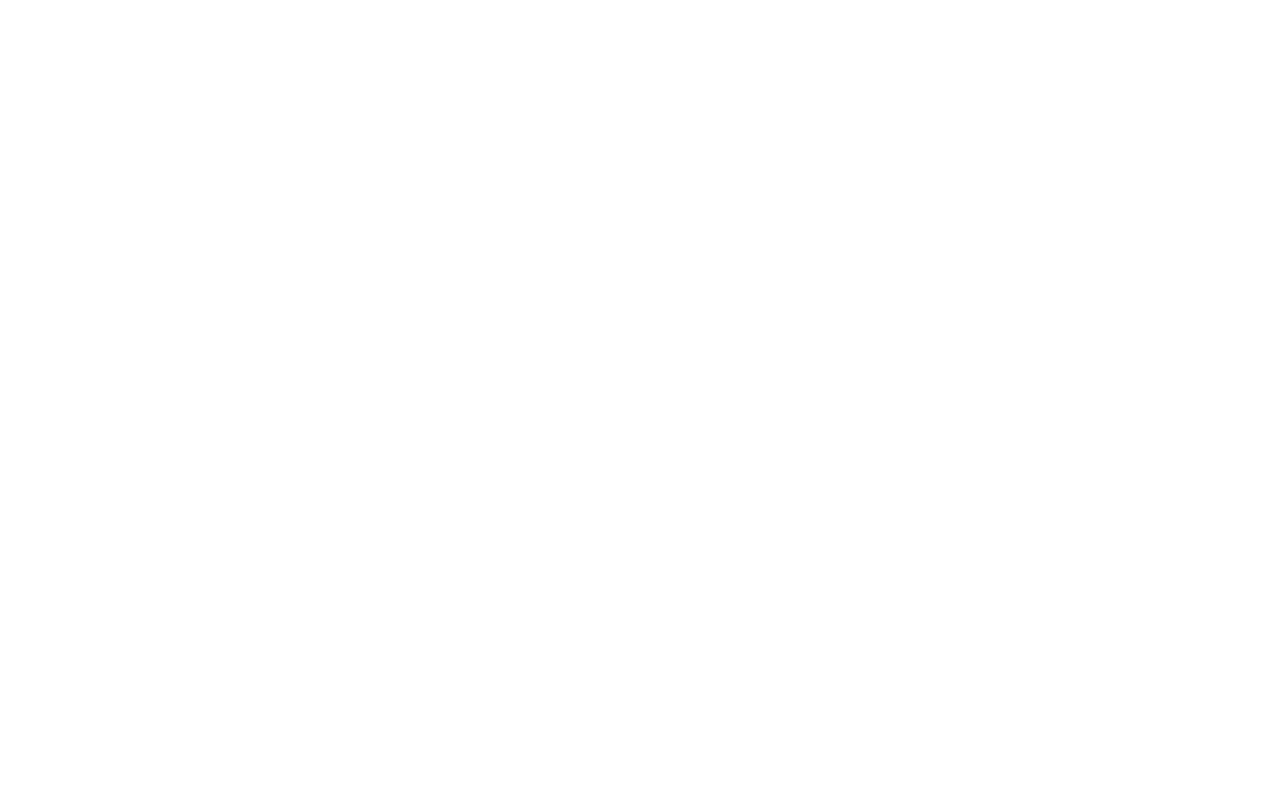
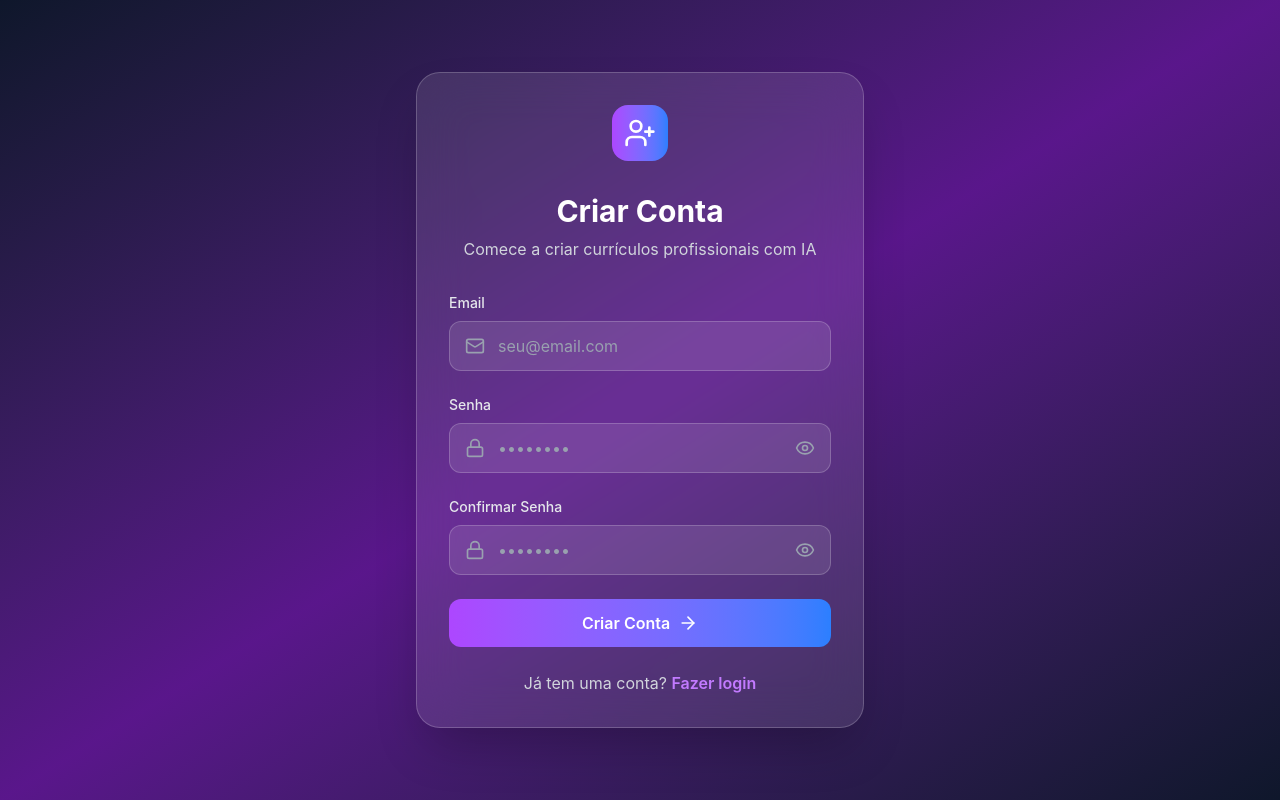
Before and after one commit to pedro0102-hyand/AI-resume-generator, a React app in the folder frontend/: page /register in a window 1280 px wide. Before the commit this address had no page. Built offline with nearby package versions, Linux system fonts and the light colour scheme; the HTML template or start-up script is replaced by a standard one.

Commit message:
Register

```diff
--- a/frontend/src/App.tsx
+++ b/frontend/src/App.tsx
@@ -1,6 +1,7 @@
 import { BrowserRouter, Routes, Route, Navigate } from 'react-router-dom';
 import { Toaster } from 'react-hot-toast';
 import { Login } from './pages/Login';
+import { Register } from './pages/Register';
 
 function App() {
   return (
@@ -8,6 +9,7 @@
       <Toaster position="top-right" />
       <Routes>
         <Route path="/login" element={<Login />} />
+        <Route path="/register" element={<Register />} />
         <Route path="/" element={<Navigate to="/login" replace />} />
       </Routes>
     </BrowserRouter>
--- /dev/null
+++ b/frontend/src/pages/Register.tsx
@@ -0,0 +1,166 @@
+import { useState } from 'react';
+import { useNavigate, Link } from 'react-router-dom';
+import { Mail, Lock, ArrowRight, UserPlus, Eye, EyeOff } from 'lucide-react';
+import { authService } from '../services/auth.service';
+import toast from 'react-hot-toast';
+
+export const Register = () => {
+  const navigate = useNavigate();
+  const [email, setEmail] = useState('');
+  const [password, setPassword] = useState('');
+  const [confirmPassword, setConfirmPassword] = useState('');
+  const [isLoading, setIsLoading] = useState(false);
+  const [showPassword, setShowPassword] = useState(false);
+  const [showConfirmPassword, setShowConfirmPassword] = useState(false);
+
+  const handleSubmit = async (e: React.FormEvent) => {
+    e.preventDefault();
+
+    // Validação de senha
+    if (password !== confirmPassword) {
+      toast.error('As senhas não coincidem');
+      return;
+    }
+
+    if (password.length < 6) {
+      toast.error('A senha deve ter pelo menos 6 caracteres');
+      return;
+    }
+
+    setIsLoading(true);
+
+    try {
+      const tokens = await authService.register(email, password);
+      authService.setToken(tokens.access_token);
+      toast.success('Conta criada com sucesso!');
+      navigate('/dashboard');
+    } catch (error: any) {
+      console.error('Erro no registro:', error);
+      toast.error(error.response?.data?.detail || 'Erro ao criar conta');
+    } finally {
+      setIsLoading(false);
+    }
+  };
+
+  return (
+    <div className="min-h-screen bg-gradient-to-br from-slate-900 via-purple-900 to-slate-900 flex items-center justify-center p-4">
+      <div className="w-full max-w-md">
+        <div className="bg-white/10 backdrop-blur-xl rounded-3xl p-8 shadow-2xl border border-white/20">
+          <div className="flex items-center justify-center mb-8">
+            <div className="bg-gradient-to-r from-purple-500 to-blue-500 p-3 rounded-2xl">
+              <UserPlus className="w-8 h-8 text-white" />
+            </div>
+          </div>
+
+          <h1 className="text-3xl font-bold text-white text-center mb-2">
+            Criar Conta
+          </h1>
+          <p className="text-gray-300 text-center mb-8">
+            Comece a criar currículos profissionais com IA
+          </p>
+
+          <form onSubmit={handleSubmit} className="space-y-6">
+            <div>
+              <label className="block text-sm font-medium text-gray-200 mb-2">
+                Email
+              </label>
+              <div className="relative">
+                <Mail className="absolute left-4 top-1/2 transform -translate-y-1/2 text-gray-400 w-5 h-5" />
+                <input
+                  type="email"
+                  value={email}
+                  onChange={(e) => setEmail(e.target.value)}
+                  className="w-full pl-12 pr-4 py-3 bg-white/10 border border-white/20 rounded-xl text-white placeholder-gray-400 focus:outline-none focus:ring-2 focus:ring-purple-500"
+                  placeholder="seu@email.com"
+                  required
+                />
+              </div>
+            </div>
+
+            <div>
+              <label className="block text-sm font-medium text-gray-200 mb-2">
+                Senha
+              </label>
+              <div className="relative">
+                <Lock className="absolute left-4 top-1/2 transform -translate-y-1/2 text-gray-400 w-5 h-5" />
+                <input
+                  type={showPassword ? 'text' : 'password'}
+                  value={password}
+                  onChange={(e) => setPassword(e.target.value)}
+                  className="w-full pl-12 pr-12 py-3 bg-white/10 border border-white/20 rounded-xl text-white placeholder-gray-400 focus:outline-none focus:ring-2 focus:ring-purple-500"
+                  placeholder="••••••••"
+                  required
+                  minLength={6}
+                />
+                <button
+                  type="button"
+                  onClick={() => setShowPassword(!showPassword)}
+                  className="absolute right-4 top-1/2 transform -translate-y-1/2 text-gray-400 hover:text-gray-300 transition"
+                >
+                  {showPassword ? (
+                    <EyeOff className="w-5 h-5" />
+                  ) : (
+                    <Eye className="w-5 h-5" />
+                  )}
+                </button>
+              </div>
+            </div>
+
+            <div>
+              <label className="block text-sm font-medium text-gray-200 mb-2">
+                Confirmar Senha
+              </label>
+              <div className="relative">
+                <Lock className="absolute left-4 top-1/2 transform -translate-y-1/2 text-gray-400 w-5 h-5" />
+                <input
+                  type={showConfirmPassword ? 'text' : 'password'}
+                  value={confirmPassword}
+                  onChange={(e) => setConfirmPassword(e.target.value)}
+                  className="w-full pl-12 pr-12 py-3 bg-white/10 border border-white/20 rounded-xl text-white placeholder-gray-400 focus:outline-none focus:ring-2 focus:ring-purple-500"
+                  placeholder="••••••••"
+                  required
+                  minLength={6}
+                />
+                <button
+                  type="button"
+                  onClick={() => setShowConfirmPassword(!showConfirmPassword)}
+                  className="absolute right-4 top-1/2 transform -translate-y-1/2 text-gray-400 hover:text-gray-300 transition"
+                >
+                  {showConfirmPassword ? (
+                    <EyeOff className="w-5 h-5" />
+                  ) : (
+                    <Eye className="w-5 h-5" />
+                  )}
+                </button>
+              </div>
+            </div>
+
+            <button
+              type="submit"
+              disabled={isLoading}
+              className="w-full bg-gradient-to-r from-purple-500 to-blue-500 text-white font-semibold py-3 rounded-xl hover:shadow-lg transition flex items-center justify-center gap-2 disabled:opacity-50 disabled:cursor-not-allowed"
+            >
+              {isLoading ? (
+                <div className="w-5 h-5 border-2 border-white/30 border-t-white rounded-full animate-spin" />
+              ) : (
+                <>
+                  Criar Conta
+                  <ArrowRight className="w-5 h-5" />
+                </>
+              )}
+            </button>
+          </form>
+
+          <div className="mt-6 text-center">
+            <p className="text-gray-300">
+              Já tem uma conta?{' '}
+              <Link to="/login" className="text-purple-400 hover:text-purple-300 font-semibold">
+                Fazer login
+              </Link>
+            </p>
+          </div>
+        </div>
+      </div>
+    </div>
+  );
+};
```
Also changed, not shown: 1 other file (tests, documents, lock files or other folders).
